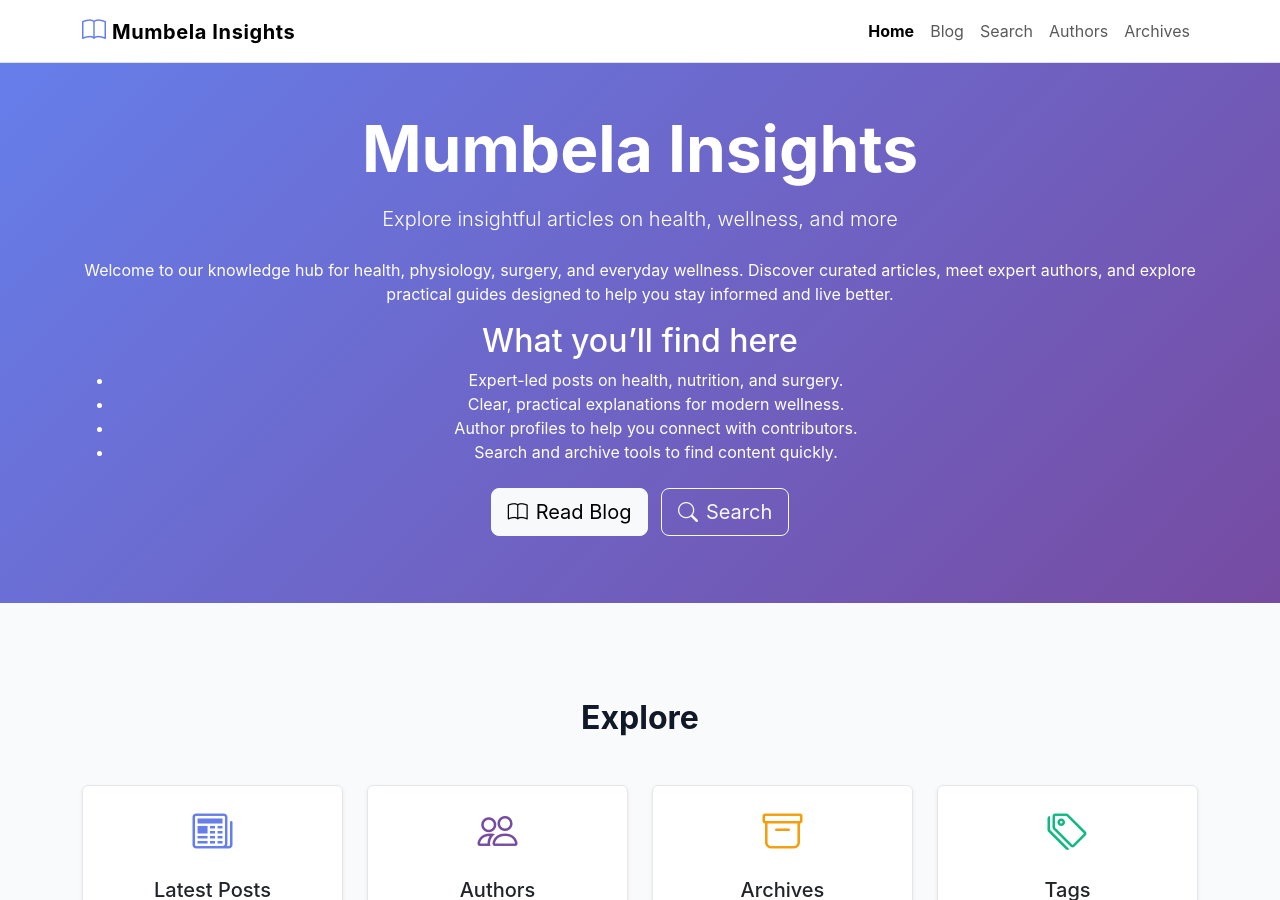
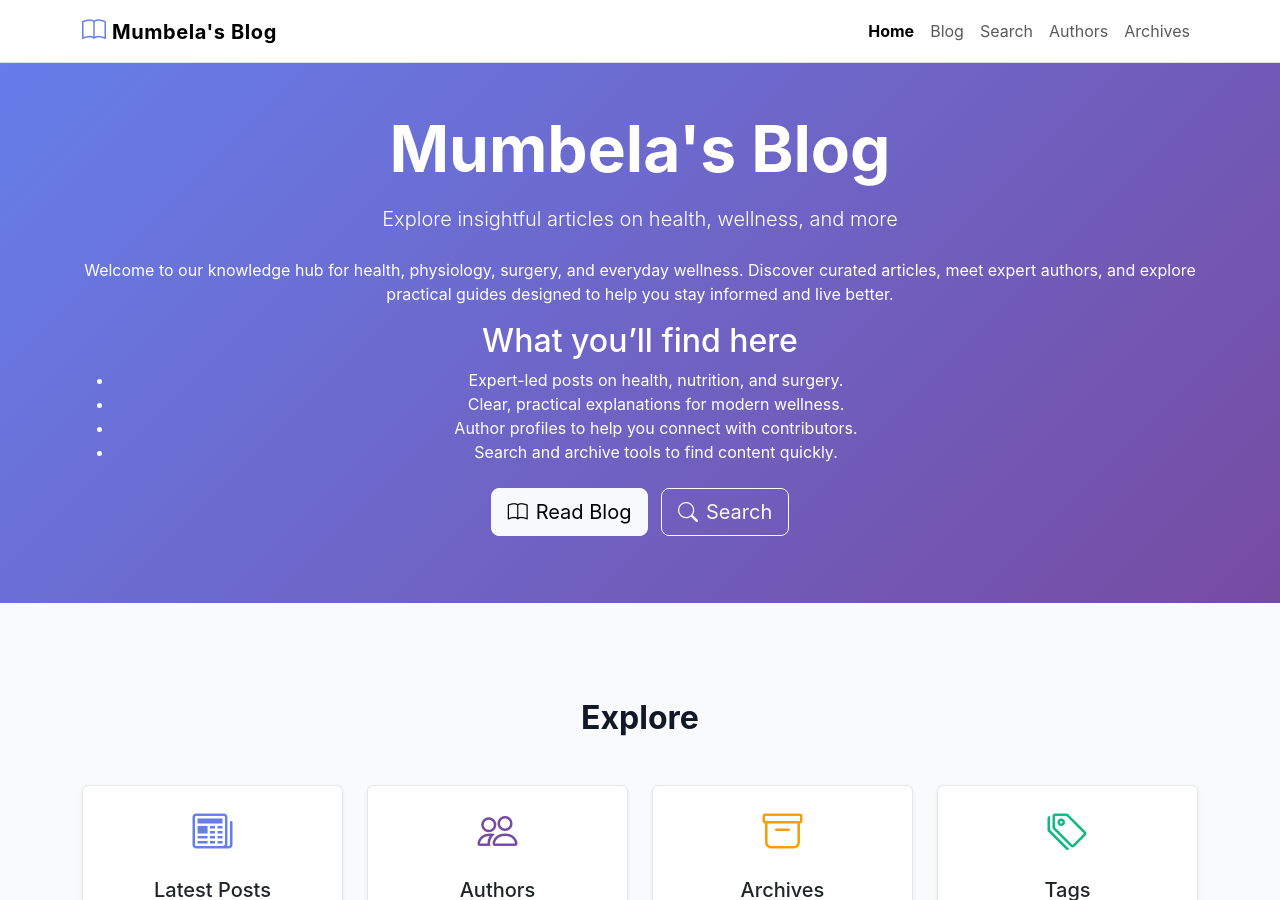
Before and after one commit to Mumbela/mumbela.github.io, a Jekyll site: the page built from index.md, in a window 1280 px wide and 900 px high. Built offline with Jekyll 4.4.1, drawn with Linux system fonts in a browser that asks for light colours; some of the changed text lies outside the part shown.

Commit message:
update `_config.yml`

```diff
--- a/_config.yml
+++ b/_config.yml
@@ -1,13 +1,13 @@
 url: "https://mumbela.github.io" # the base hostname & protocol for your site, e.g. http://example.com
 baseurl: "" # the subpath of your site, e.g. /blog
-title: "Mumbela Insights" # the name of your site, e.g. ACME Corp.
+title: "Mumbela's Blog" # the name of your site, e.g. ACME Corp.
 description: >-
   Practical insights on health, nutrition, surgery, and everyday wellness.
 lang: en-US
 author:
   name: "Mumbela"
-  email: "hello@mumbela.github.io"
-  twitter: "Mumbela"
+  email: ""
+  twitter: ""
   url: "https://mumbela.github.io"
 
 # theme: minima
```
